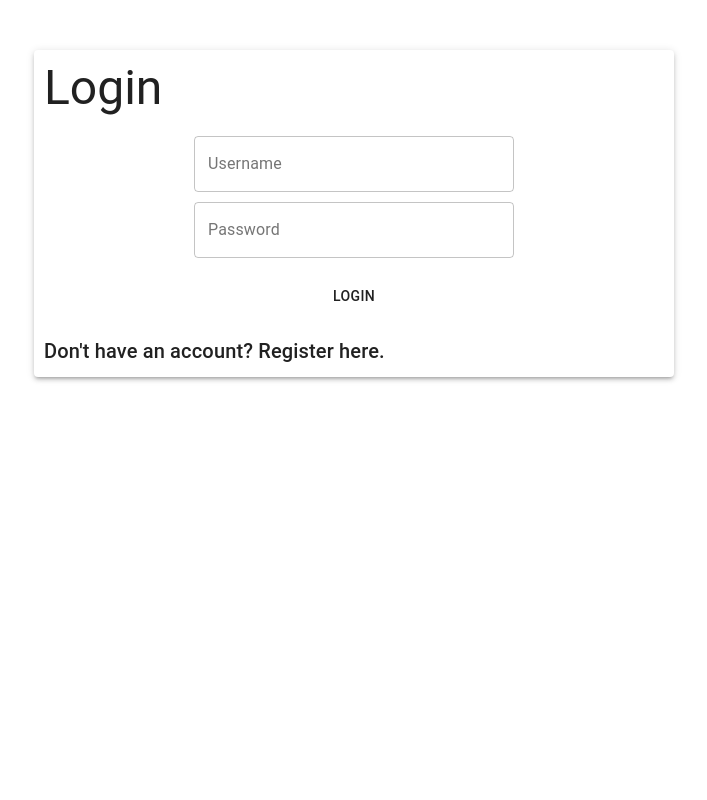
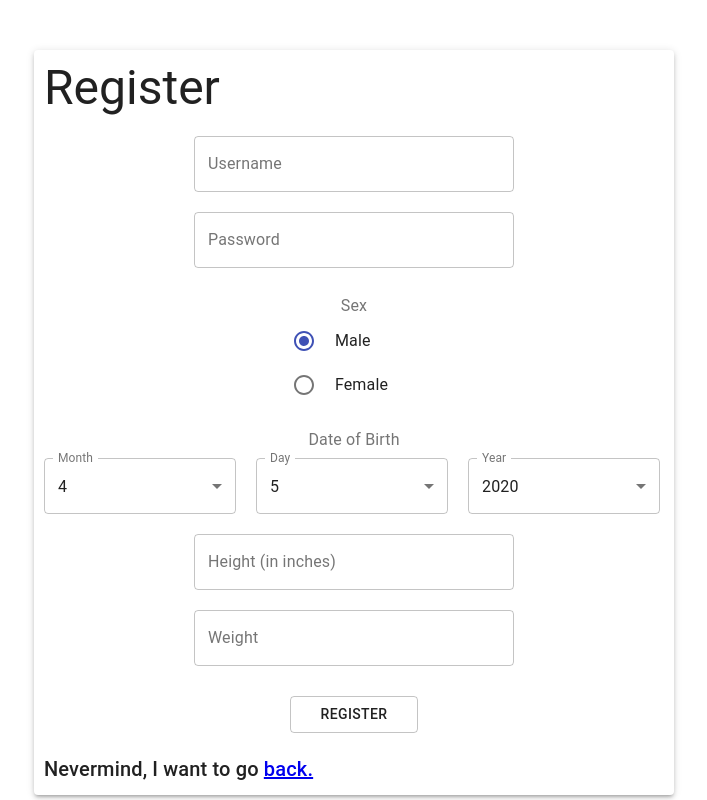
Before and after one commit to werdrew/calorie-tracker, a React (Create React App) app in the folder web/: page /register in a window 1280 px wide. Shown: the whole page, without its empty margins (286-993 px from the left). Built offline with nearby package versions, Linux system fonts and the light colour scheme.

Commit message:
Added routing and mock register page

```diff
--- a/web/src/App.js
+++ b/web/src/App.js
@@ -1,10 +1,13 @@
 import React from 'react';
-import CS3200Project from './cs3200project/cs3200project'
+import CS3200Project from './cs3200project/cs3200project';
+import { BrowserRouter } from 'react-router-dom';
 
 function App() {
   return (
     <div className="App">
-      <CS3200Project/>
+      <BrowserRouter>
+        <CS3200Project/>
+      </BrowserRouter>
     </div>
   );
 }
--- a/web/src/cs3200project/components/loginPage/loginPage.css
+++ b/web/src/cs3200project/components/loginPage/loginPage.css
@@ -10,7 +10,7 @@
 }
 
 #loginPage .loginField {
-    margin-top: 10px;
+    margin: 10px;
     align-self: center;
     width: 50%;
 }
@@ -21,8 +21,3 @@
     align-self: center;
     width: 20%;
 }
-
-/* #loginPage .MuiInputBase-root {
-    align-self: center;
-    width: 50%;
-} */
--- a/web/src/cs3200project/components/loginPage/loginPage.js
+++ b/web/src/cs3200project/components/loginPage/loginPage.js
@@ -1,6 +1,6 @@
 import React from 'react';
-import Paper from '@material-ui/core/Paper';
-import { Button, TextField, Typography } from '@material-ui/core'
+import { Button, Paper, TextField, Typography } from '@material-ui/core';
+import { Link } from 'react-router-dom';
 import './loginPage.css';
 
 export default class LoginPage extends React.Component {
@@ -34,12 +34,13 @@ export default class LoginPage extends React.Component {
 
                     <Button
                         id="loginButton"
+                        variant="outlined"
                         onClick={() => this.props.onSubmitLoginButton(this.state)}>
                         Login
                     </Button>
 
                     <Typography variant="h6">
-                        Don't have an account? Register here.
+                        Don't have an account? <Link to='/register'>Register today.</Link>
                     </Typography>
                 </Paper>
             </div>
--- /dev/null
+++ b/web/src/cs3200project/components/loginPage/registerPage.css
@@ -0,0 +1,39 @@
+#registerPage .paper {
+    width: 50%;
+    margin-top: 50px;
+    display: flex;
+    flex-direction: column;
+}
+
+#registerPage .MuiTypography-root {
+    margin: 10px;
+}
+
+#registerPage .registerField {
+    margin: 10px;
+    align-self: center;
+    width: 50%;
+}
+
+#registerPage #registerButton {
+    margin: 10px;
+    margin-top: 20px;
+    align-self: center;
+    width: 20%;
+}
+
+#registerPage #registerRadioGroup {
+    margin: 5px;
+    align-self: center;
+}
+
+#registerPage #registerFormLabel {
+    margin-top: 20px;
+    align-self: center;
+}
+
+#registerPage .registerDobFormControl {
+    margin: 10px;
+    align-self: center;
+    width: 30%;
+}
--- /dev/null
+++ b/web/src/cs3200project/components/loginPage/registerPage.js
@@ -0,0 +1,136 @@
+import React from 'react';
+import {
+    FormControlLabel, FormControl, FormLabel,
+    Radio, RadioGroup, InputLabel, Select,
+    MenuItem,
+    Button, Paper, TextField, Typography
+} from '@material-ui/core'
+import { Link } from 'react-router-dom';
+import './registerPage.css';
+
+export default class RegisterPage extends React.Component {
+    constructor(props) {
+        super(props)
+        this.state = {
+            username: null,
+            password: null,
+            sex: null,
+            month: null,
+            day: null,
+            year: null,
+            height: null,
+            weight: null
+        };
+        this.today = new Date();
+    }
+
+    render() {
+        return (
+            <div id="registerPage">
+                <Paper className="paper centerHorizontally" elevation={3}>
+                    <Typography variant="h3">
+                        Register
+                    </Typography>
+
+                    <TextField
+                        variant="outlined"
+                        label="Username"
+                        className="registerField"
+                        onChange={e => this.setState({ username: e.target.value })}/>
+
+                    <TextField
+                        variant="outlined"
+                        label="Password"
+                        className="registerField"
+                        onChange={e => this.setState({ password: e.target.value })}/>
+
+                    <FormLabel id='registerFormLabel'>Sex</FormLabel>
+                    <RadioGroup id="registerRadioGroup" aria-label="position" name="position" value={this.state.sex || "M"}>
+                        <FormControlLabel
+                        control={<Radio color="primary" />}
+                        label="Male"
+                        labelPlacement="end"
+                        value="M"
+                        onChange={e => this.setState({ sex: 'M' })}
+                        />
+                        <FormControlLabel
+                        control={<Radio color="primary" />}
+                        label="Female"
+                        labelPlacement="end"
+                        value="F"
+                        onChange={e => this.setState({ sex: 'F' })}
+                        />
+                    </RadioGroup>
+
+                    <FormLabel id='registerFormLabel'>Date of Birth</FormLabel>
+                    <div className="registerDob">
+                        <FormControl className="registerDobFormControl" variant="outlined">
+                            <InputLabel id="monthInputLabel">Month</InputLabel>
+                                <Select
+                                id="monthDropdown"
+                                value={this.state.month || this.today.getMonth() + 1}
+                                onChange={e => this.setState({ month: e.target.value })}
+                                label="Month"
+                                >
+                                {[...Array(12).keys()].map(index => {
+                                    return <MenuItem value={index + 1}>{index + 1}</MenuItem>
+                                })}
+                            </Select>
+                        </FormControl>
+
+                        <FormControl className="registerDobFormControl" variant="outlined">
+                            <InputLabel id="dayInputLabel">Day</InputLabel>
+                                <Select
+                                labelId="dayDropdown"
+                                value={this.state.day || this.today.getDate()}
+                                onChange={e => this.setState({ day: e.target.value })}
+                                label="Day"
+                                >
+                                {[...Array(31).keys()].map(index => {
+                                    return <MenuItem value={index + 1}>{index + 1}</MenuItem>
+                                })}
+                            </Select>
+                        </FormControl>
+
+                        <FormControl className="registerDobFormControl" variant="outlined">
+                            <InputLabel id="yearInputLabel">Year</InputLabel>
+                                <Select
+                                labelId="yearDropdown"
+                                value={this.state.year || this.today.getYear() + 1900}
+                                onChange={e => this.setState({ year: e.target.value })}
+                                label="Year"
+                                >
+                                {[...Array(this.today.getYear() + 1).keys()].map(index => {
+                                    return <MenuItem value={index + 1900}>{index + 1900}</MenuItem>
+                                })}
+                            </Select>
+                        </FormControl>
+                    </div>
+
+                    <TextField
+                        variant="outlined"
+                        label="Height (in inches)"
+                        className="registerField"
+                        onChange={e => this.setState({ height: e.target.value })}/>
+
+                    <TextField
+                        variant="outlined"
+                        label="Weight"
+                        className="registerField"
+                        onChange={e => this.setState({ weight: e.target.value })}/>
+
+                    <Button
+                        id="registerButton"
+                        variant="outlined"
+                        onClick={() => this.props.onSubmitRegisterButton(this.state)}>
+                        Register
+                    </Button>
+
+                    <Typography variant="h6">
+                        Nevermind, I want to go <Link to='/'>back.</Link>
+                    </Typography>
+                </Paper>
+            </div>
+        )
+    }
+}
--- a/web/src/cs3200project/cs3200project.js
+++ b/web/src/cs3200project/cs3200project.js
@@ -1,5 +1,7 @@
 import React from 'react';
+import { Redirect, Route, Switch } from 'react-router-dom';
 import LoginPage from './components/loginPage/loginPage';
+import RegisterPage from './components/loginPage/registerPage';
 import HomePage from './components/home/homePage'
 import './cs3200project.css'
 
@@ -13,20 +15,42 @@ export default class CS3200Project extends React.Component {
     }
 
     onSubmitLoginButton(info) {
-        const username = info.username;
-        const password = info.password;
+        /* TODO: Call a service to checek the info against DB. */
         this.setState({
             loggedIn: true,
-            username
+            username: info.username
         });
+    }
+
+    onSubmitRegisterButton(info) {
+        /* TODO: Call a service to create a record for the user
+        and do data validation. */
+
+        this.setState({
+            loggedIn: true,
+            username: info.username
+        })
     }
 
     render() {
         return (
             <div>
-                {this.state.loggedIn
-                    ? <HomePage username={this.state.username}/>
-                    : <LoginPage onSubmitLoginButton={this.onSubmitLoginButton.bind(this)}/>}
+                <Switch>
+                    <Route path='/register'>
+                        {this.state.loggedIn
+                            ? <Redirect to='/'/>
+                            : <RegisterPage
+                            onSubmitRegisterButton={this.onSubmitRegisterButton.bind(this)}/>
+                        }
+                    </Route>
+                    <Route path='/'>
+                        {this.state.loggedIn
+                        ? <HomePage
+                            username={this.state.username}/>
+                        : <LoginPage
+                            onSubmitLoginButton={this.onSubmitLoginButton.bind(this)}/>}
+                    </Route>
+                </Switch>
             </div>
         );
     }
```
